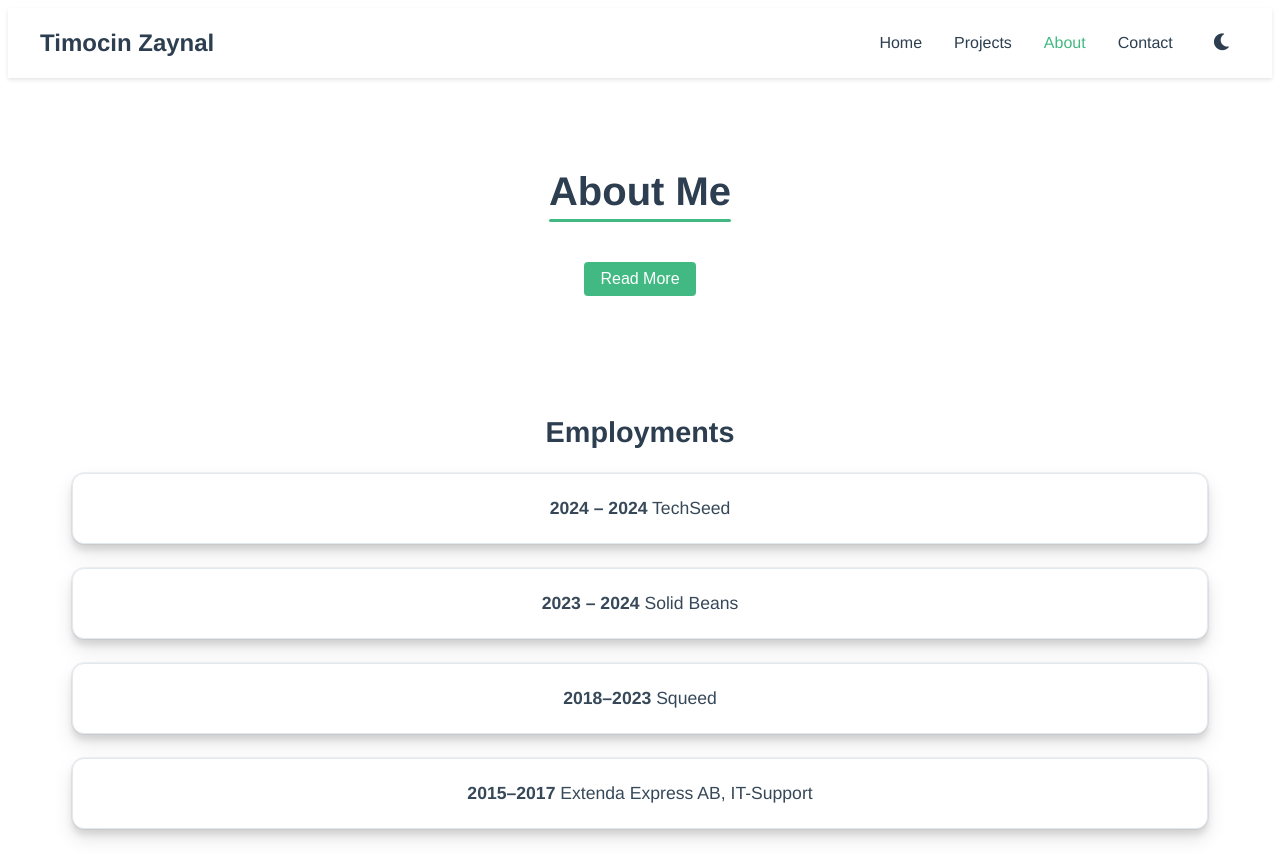
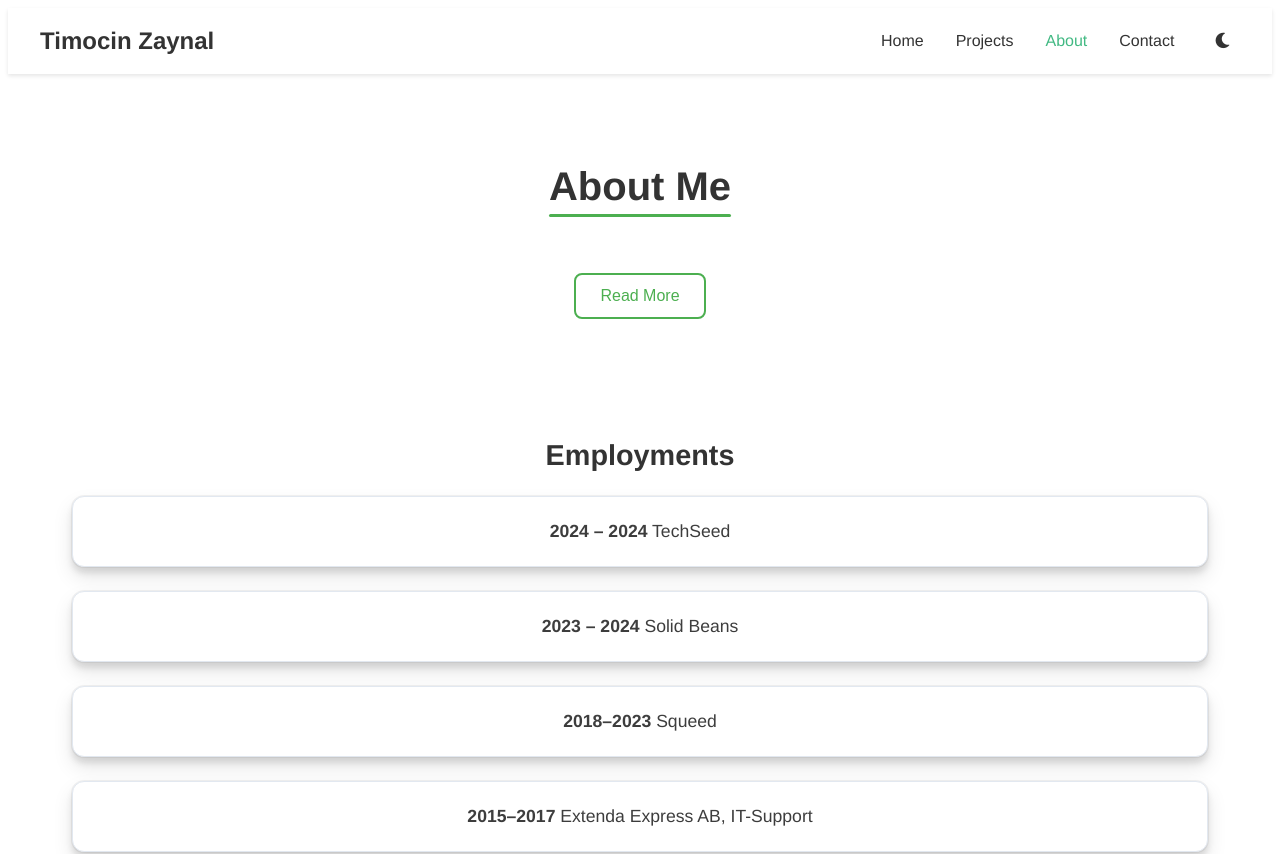
Before and after one commit to ZaynalT/myPortfolio, a Vue app: page /about in a window 1280 px wide. Shown: the top 854 px of the page. Built offline with nearby package versions, Linux system fonts and the light colour scheme.

Commit message:
added button component, changed minor texts

```diff
--- a/src/App.vue
+++ b/src/App.vue
@@ -7,9 +7,12 @@
         <router-link to="/projects">Projects</router-link>
         <router-link to="/about">About</router-link>
         <router-link to="/contact">Contact</router-link>
-        <button class="theme-toggle" @click="toggleTheme">
-          <i :class="isDark ? 'fas fa-sun' : 'fas fa-moon'"></i>
-        </button>
+        <Button
+          variant="text"
+          :icon="isDark ? 'fas fa-sun' : 'fas fa-moon'"
+          @click="toggleTheme"
+          class="theme-toggle"
+        />
       </div>
     </nav>
     <main>
@@ -22,6 +25,7 @@
 import { RouterView } from 'vue-router'
 import { useThemeStore } from './stores/theme'
 import { onMounted, watch } from 'vue'
+import Button from './components/Button.vue'
 
 const themeStore = useThemeStore()
 const { isDark, toggleTheme } = themeStore
@@ -39,14 +43,20 @@ onMounted(() => {
 
 <style>
 :root {
-  --bg-color: #ffffff;
-  --text-color: #2c3e50;
-  --nav-bg: #ffffff;
-  --card-bg: #ffffff;
+  --primary-color: #4CAF50;
+  --primary-hover: #45a049;
+  --secondary-color: #f0f0f0;
+  --secondary-hover: #e0e0e0;
+  --text-color: #333;
+  --bg-color: #fff;
+  --card-bg: #fff;
+  --hover-bg: #f5f5f5;
+  --nav-bg: #fff;
+  --nav-text: #333;
+  --nav-hover: #4CAF50;
+  --transition-speed: 0.3s;
   --border-color: #e2e8f0;
-  --hover-bg: #f8fafc;
   --tag-bg: #42b983;  /* Green color for tags in light mode */
-  --primary-color: #42b983;  /* Primary color for buttons and accents */
 }
 
 .dark {
@@ -105,11 +115,6 @@ onMounted(() => {
 }
 
 .theme-toggle {
-  background: none;
-  border: none;
-  color: var(--text-color);
-  cursor: pointer;
-  font-size: 1.2rem;
   padding: 0.5rem;
   border-radius: 50%;
   transition: background-color 0.3s ease;
--- /dev/null
+++ b/src/components/Button.vue
@@ -0,0 +1,119 @@
+<template>
+  <button
+    :class="[
+      'button',
+      `button--${variant}`,
+      { 'button--full-width': fullWidth }
+    ]"
+    :type="type"
+    @click="$emit('click')"
+  >
+    <i v-if="icon" :class="icon" class="button__icon"></i>
+    <slot></slot>
+  </button>
+</template>
+
+<script setup>
+defineProps({
+  variant: {
+    type: String,
+    default: 'primary',
+    validator: (value) => ['primary', 'secondary', 'outline', 'text'].includes(value)
+  },
+  type: {
+    type: String,
+    default: 'button'
+  },
+  fullWidth: {
+    type: Boolean,
+    default: false
+  },
+  icon: {
+    type: String,
+    default: ''
+  }
+})
+
+defineEmits(['click'])
+</script>
+
+<style scoped>
+.button {
+  display: inline-flex;
+  align-items: center;
+  justify-content: center;
+  padding: 0.75rem 1.5rem;
+  border-radius: 8px;
+  font-size: 1rem;
+  font-weight: 500;
+  cursor: pointer;
+  transition: all 0.3s ease;
+  border: none;
+  outline: none;
+  gap: 0.5rem;
+}
+
+.button--full-width {
+  width: 100%;
+}
+
+.button--primary {
+  background-color: var(--primary-color);
+  color: white;
+}
+
+.button--primary:hover {
+  background-color: var(--primary-hover);
+  transform: translateY(-2px);
+}
+
+.button--secondary {
+  background-color: var(--secondary-color);
+  color: var(--text-color);
+}
+
+.button--secondary:hover {
+  background-color: var(--secondary-hover);
+  transform: translateY(-2px);
+}
+
+.button--outline {
+  background-color: transparent;
+  border: 2px solid var(--primary-color);
+  color: var(--primary-color);
+}
+
+.button--outline:hover {
+  background-color: var(--primary-color);
+  color: white;
+  transform: translateY(-2px);
+}
+
+.button--text {
+  background-color: transparent;
+  color: var(--text-color);
+  padding: 0.5rem;
+}
+
+.button--text:hover {
+  color: var(--primary-color);
+}
+
+.button__icon {
+  font-size: 1.1rem;
+}
+
+@media (max-width: 768px) {
+  .button {
+    padding: 0.625rem 1.25rem;
+    font-size: 0.95rem;
+  }
+}
+
+@media (max-width: 480px) {
+  .button {
+    padding: 0.5rem 1rem;
+    font-size: 0.9rem;
+  }
+}
+</style>
--- a/src/data/projects.js
+++ b/src/data/projects.js
@@ -17,7 +17,26 @@ export const projects = [
       github: "https://github.com/ZaynalT/myPortfolio",
       demo: "",
       period: "2025 February - Present",
-      fullText: "This portfolio website represents my journey as a front-end developer, built with Vue.js to showcase my skills and projects. The website features a modern, responsive design with a focus on user experience and clean code.\n\nKey features include a dark/light mode toggle with persistent user preferences, smooth animations and transitions, and a responsive layout that works seamlessly across all devices. The project demonstrates my ability to create intuitive user interfaces and implement modern web development practices.\n\nI utilized Vue Router for navigation, Pinia for state management, and localStorage for persisting user preferences. The design emphasizes readability and accessibility while maintaining a professional aesthetic. The website serves as both a portfolio and a testament to my front-end development capabilities."
+      fullText: `This portfolio website represents my journey as a front-end developer, built with Vue.js to showcase my skills and projects. The website features a modern, responsive design with a focus on user experience and clean code.
+
+Key features include:
+• Dark/light mode toggle with persistent user preferences
+• Smooth animations and transitions
+• Responsive layout that works seamlessly across all devices
+• Reusable components for consistent UI elements
+• Project showcase with detailed views
+• Tag-based project filtering
+
+Technical Implementation:
+The project was built using Vue.js 3 with Vite for optimal performance. I implemented a component-based architecture using reusable components:
+• Tag component for consistent tag styling
+• Button component with multiple variants (primary, secondary, outline, text)
+• ProjectCard component for project displays
+• Navigation components for responsive menus
+
+The codebase is organized into modular components and centralized data files for better maintainability. The design emphasizes readability and accessibility while maintaining a professional aesthetic.
+
+You can view the source code by clicking the "GitHub" button at the top of this page.`
     },
     {
       id: 2,
--- a/src/views/About.vue
+++ b/src/views/About.vue
@@ -6,9 +6,14 @@
         <p class="subtitle">{{ bio.subtitle }}</p>
         <p class="description">{{ bio.description }}</p>
 
-        <button v-if="!showFullBio" @click="showFullBio = true" class="read-more">
+        <Button
+          v-if="!showFullBio"
+          variant="outline"
+          @click="showFullBio = true"
+          class="read-more"
+        >
           Read More
-        </button>
+        </Button>
 
         <div v-if="showFullBio" class="full-bio">
           <p>{{ bio.fullText }}</p>
@@ -94,6 +99,7 @@ import { reviews } from '../data/reviews'
 import { ref, onMounted } from 'vue'
 import Tag from '../components/Tag.vue'
 import SectionTitle from '../components/SectionTitle.vue'
+import Button from '../components/Button.vue'
 
 const skillCategories = {
   'Frontend': [
@@ -339,18 +345,7 @@ onMounted(() => {
 }
 
 .read-more {
-  background: var(--primary-color);
-  color: white;
-  border: none;
-  padding: 0.5rem 1rem;
-  border-radius: 4px;
-  cursor: pointer;
-  font-size: 1rem;
-  transition: opacity 0.3s ease;
-}
-
-.read-more:hover {
-  opacity: 0.9;
+  margin-top: 1rem;
 }
 
 .full-bio {
--- a/src/views/Contact.vue
+++ b/src/views/Contact.vue
@@ -21,28 +21,54 @@
         </div>
       </div>
 
-      <form class="contact-form" @submit.prevent="handleSubmit">
+      <form @submit.prevent="handleSubmit" class="contact-form">
         <div class="form-group">
           <label for="name">Name</label>
-          <input type="text" id="name" v-model="form.name" required>
+          <input
+            type="text"
+            id="name"
+            v-model="form.name"
+            required
+            class="form-input"
+          />
         </div>
-
         <div class="form-group">
           <label for="email">Email</label>
-          <input type="email" id="email" v-model="form.email" required>
+          <input
+            type="email"
+            id="email"
+            v-model="form.email"
+            required
+            class="form-input"
+          />
         </div>
-
         <div class="form-group">
           <label for="subject">Subject</label>
-          <input type="text" id="subject" v-model="form.subject" required>
+          <input
+            type="text"
+            id="subject"
+            v-model="form.subject"
+            required
+            class="form-input"
+          />
         </div>
-
         <div class="form-group">
           <label for="message">Message</label>
-          <textarea id="message" v-model="form.message" required></textarea>
+          <textarea
+            id="message"
+            v-model="form.message"
+            required
+            class="form-textarea"
+          ></textarea>
         </div>
-
-        <button type="submit" class="submit-btn">Send Message</button>
+        <Button
+          type="submit"
+          variant="primary"
+          class="submit-btn"
+          :full-width="true"
+        >
+          Send Message
+        </Button>
       </form>
     </div>
   </div>
@@ -50,6 +76,7 @@
 
 <script setup>
 import { ref } from 'vue'
+import Button from '../components/Button.vue'
 
 const form = ref({
   name: '',
@@ -72,7 +99,7 @@ const socialLinks = [
 ]
 
 const handleSubmit = () => {
-  // Handle form submission here
+  // Handle form submission
   console.log('Form submitted:', form.value)
   // Reset form
   form.value = {
@@ -186,7 +213,7 @@ label {
   font-weight: 500;
 }
 
-input, textarea {
+.form-input, textarea {
   width: 100%;
   padding: 0.75rem;
   border: 1px solid var(--border-color);
@@ -196,25 +223,13 @@ input, textarea {
   color: var(--text-color);
 }
 
-textarea {
+.form-textarea {
   min-height: 150px;
   resize: vertical;
 }
 
 .submit-btn {
-  background-color: #42b983;
-  color: white;
-  padding: 0.75rem 1.5rem;
-  border: none;
-  border-radius: 4px;
-  font-size: 1rem;
-  font-weight: 500;
-  cursor: pointer;
-  transition: background-color 0.3s ease;
-}
-
-.submit-btn:hover {
-  background-color: #3aa876;
+  margin-top: 1rem;
 }
 
 @media (max-width: 768px) {
```
